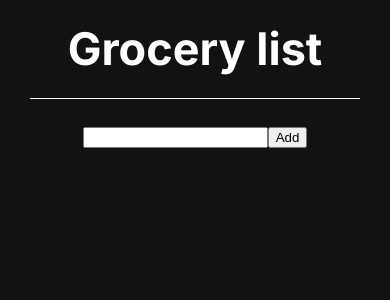
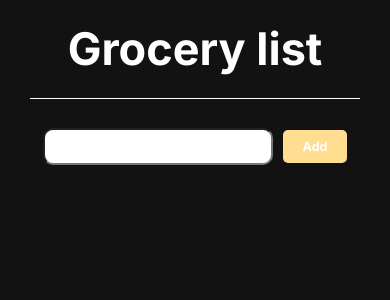
Before and after one commit to CodeLemons/cross-line, a React (Create React App) app: page / in a window 390 px wide. Shown: the top 300 px of the page. Built offline with nearby package versions, Linux system fonts and the light colour scheme.

Commit message:
Added a styled button as well ass on touch item => removes item from list of items(for mobile devices)

```diff
--- a/src/Home.js
+++ b/src/Home.js
@@ -21,6 +21,10 @@ const Home = () => {
         element.classList.toggle("crossed-line");
     };
 
+    const removeItemFromArray = (e) => {
+        const name = e.target.getAttribute("name");
+        setList(list.filter(item => item.items !== name));
+    };
 
     return (
         <div className="home-page">
@@ -32,13 +36,13 @@ const Home = () => {
                     value={items}
                     onChange={(e) => setItems(e.target.value)}
                     />
-                    <button>Add</button>
+                    <button className="button-1">Add</button>
                 </form>
             </div>
             <div className="item-list">
                 {list.map((listItems) => {
                     return (
-                        <li onClick={crossLine} key={listItems.uniqueId}>{listItems.items}</li>
+                        <li name={listItems.items} onTouchMove={removeItemFromArray} onClick={crossLine} key={listItems.uniqueId}>{listItems.items}</li>
                     )
                 })}
             </div>
--- a/src/index.css
+++ b/src/index.css
@@ -27,9 +27,6 @@ body {
   display: flex;
   flex-direction: row;
   justify-content: center;
-}
-
-.nav-page a:hover {
 }
 
 .nav-page h2 {
@@ -74,15 +71,51 @@ body {
   list-style-type: none;
   margin: auto;
   padding: 10px;
+  user-select: none;
 }
 
-.crossed-line {
+@keyframes crossed-line {
+  from { text-decoration-color: transparent; }
+  to { text-decoration-color: auto; }
+}
+
+.crossed-line{
+  cursor: pointer;
   text-decoration: line-through;
-  text-decoration-color: cyan;
-  cursor: pointer;
+  animation: crossed-line 0.2s linear;
+  text-decoration-color: #FFDE91;
+  text-decoration-thickness: 5px;
 }
 
 .test {
   text-align: left;
   padding: 25px;
 }
+
+.button-1 {
+  background-color: #FFDE91; /* Green */
+  border: none;
+  color: white;
+  font-weight: bold;
+  font-family: 'Inter';
+  padding: 9px 20px;
+  text-align: center;
+  text-decoration: none;
+  display: inline-block;
+  font-size: 12.5px;
+  margin: 4px 5px;
+  cursor: pointer;
+  border-radius: 5px;
+}
+
+form {
+  position: relative;
+}
+
+input[type=text] {
+  width: 230px;
+  padding: 9px 20px;
+  margin: 4px 5px;
+  box-sizing: border-box;
+  border-radius: 10px;
+}
```
